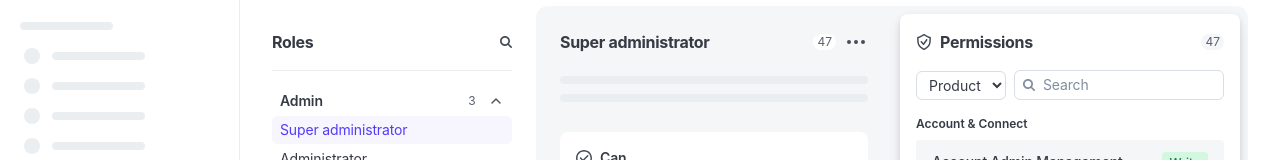
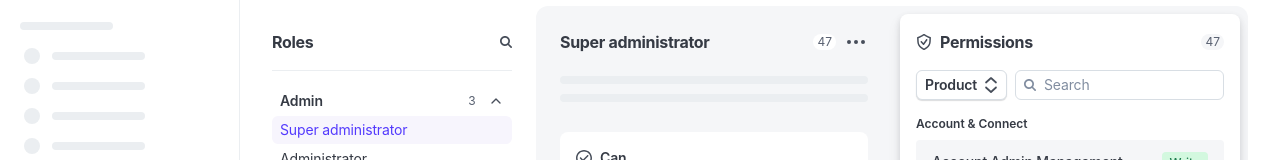
Before and after one commit to khoi-stripe/uvp, a Next.js app: page / in a window 1280 px wide. Shown: the part 188-348 px from the top of the page. Built offline with nearby package versions, Linux system fonts and the light colour scheme.

Commit message:
Use arrowUpDown icon in selector, match Figma design
Committed-By-Agent: cursor

```diff
--- a/src/app/page.tsx
+++ b/src/app/page.tsx
@@ -35,6 +35,15 @@ function ShieldCheckIcon() {
     <svg width="16" height="16" viewBox="0 0 16 16" fill="none" xmlns="http://www.w3.org/2000/svg">
       <path d="M11.358 6.18917C11.6005 5.85338 11.5249 5.38456 11.1891 5.14205C10.8533 4.89953 10.3845 4.97514 10.142 5.31094L7.43596 9.05776L5.80748 7.24833C5.53038 6.94045 5.05617 6.91549 4.74828 7.19258C4.4404 7.46968 4.41544 7.9439 4.69254 8.25178L6.94254 10.7518C7.09418 10.9203 7.31388 11.0111 7.54024 10.999C7.76659 10.9868 7.9753 10.8729 8.10802 10.6892L11.358 6.18917Z" fill="#474E5A"/>
       <path fillRule="evenodd" clipRule="evenodd" d="M4.82822 14.2188L7.08401 15.7227C7.35528 15.9035 7.67401 16 8.00003 16C8.32606 16 8.64479 15.9035 8.91606 15.7227L11.1718 14.2188C13.267 12.822 14.5822 10.5203 14.7219 8.00617L14.9707 3.52775C14.9866 3.24115 14.7588 2.9985 14.4766 2.94568C12.7465 2.62173 9.96846 0.936793 8.91934 0.271047C8.64407 0.096362 8.32606 0 8.00003 0C7.67401 0 7.356 0.0963626 7.08072 0.271048C6.03161 0.936798 3.25355 2.62174 1.52342 2.94568C1.24128 2.99851 1.01343 3.24115 1.02935 3.52775L1.27815 8.00617C1.41783 10.5203 2.73308 12.822 4.82822 14.2188ZM2.77584 7.92296L2.57044 4.22569C3.47509 3.94652 4.43732 3.49215 5.25264 3.06572C6.34631 2.49371 7.34214 1.88169 7.88443 1.53756C7.92989 1.50871 7.97084 1.5 8.00003 1.5C8.02923 1.5 8.07017 1.50871 8.11564 1.53756C8.65793 1.88169 9.65376 2.4937 10.7474 3.06571C11.5628 3.49215 12.525 3.94651 13.4296 4.22569L13.2242 7.92296C13.1107 9.96573 12.0421 11.8359 10.3398 12.9707L8.084 14.4746C8.05914 14.4912 8.02992 14.5 8.00003 14.5C7.97015 14.5 7.94093 14.4912 7.91606 14.4746L5.66027 12.9707C3.95797 11.8359 2.88933 9.96573 2.77584 7.92296Z" fill="#474E5A"/>
+    </svg>
+  );
+}
+
+function ArrowUpDownIcon() {
+  return (
+    <svg width="16" height="16" viewBox="0 0 16 16" fill="none" xmlns="http://www.w3.org/2000/svg">
+      <path fillRule="evenodd" clipRule="evenodd" d="M2.34975 9.91465C2.67304 9.55546 3.22629 9.52634 3.58548 9.84962L8.00003 13.8228L12.4149 9.84961C12.7741 9.52634 13.3273 9.55547 13.6506 9.91467C13.9739 10.2739 13.9448 10.8271 13.5856 11.1504L8.58534 15.6504C8.41896 15.8001 8.20949 15.875 8.00003 15.875C7.79054 15.875 7.58105 15.8001 7.41466 15.6504L2.41478 11.1504C2.05559 10.8271 2.02647 10.2738 2.34975 9.91465Z" fill="#474E5A"/>
+      <path fillRule="evenodd" clipRule="evenodd" d="M7.41466 0.349625C7.58105 0.199871 7.79054 0.124995 8.00003 0.125C8.20949 0.125005 8.41896 0.199873 8.58534 0.349605L13.5856 4.84961C13.9448 5.17287 13.9739 5.72613 13.6506 6.08533C13.3273 6.44453 12.7741 6.47366 12.4149 6.15039L8.00003 2.17719L3.58548 6.15038C3.22629 6.47366 2.67304 6.44454 2.34975 6.08535C2.02647 5.72616 2.05559 5.17291 2.41478 4.84962L7.41466 0.349625Z" fill="#474E5A"/>
     </svg>
   );
 }
@@ -330,17 +339,24 @@ export default function RolesPermissionsPage() {
             </div>
 
             {/* Controls */}
-            <div className="flex items-center gap-2">
+            <div className="flex items-end gap-2">
+              {/* Group by selector */}
+              <div className="relative">
                 <select
                   value={groupBy}
                   onChange={(e) => setGroupBy(e.target.value as GroupByOption)}
-                className="text-[14px] border border-[#D8DEE4] rounded-md px-2 py-1 bg-white text-[#353A44] focus:outline-none"
+                  className="appearance-none text-[14px] font-semibold leading-5 tracking-[-0.15px] border border-[#D8DEE4] rounded-md pl-2 pr-7 py-1 min-h-[28px] bg-white text-[#353A44] focus:outline-none focus:border-[#635BFF] cursor-pointer shadow-[0_1px_1px_rgba(33,37,44,0.16)]"
                 >
                   <option value="productCategory">Product</option>
                   <option value="taskCategory">Task</option>
                   <option value="actionType">Action</option>
                 </select>
-              <div className="flex-1 flex items-center gap-2 border border-[#D8DEE4] rounded-md px-2 py-1">
+                <div className="absolute right-2 top-1/2 -translate-y-1/2 pointer-events-none">
+                  <ArrowUpDownIcon />
+                </div>
+              </div>
+              {/* Search field */}
+              <div className="flex-1 flex items-center gap-2 border border-[#D8DEE4] rounded-md px-2 py-1 min-h-[28px] bg-white">
                 <SearchIcon className="text-[#818DA0]" />
                 <span className="text-[14px] text-[#818DA0] leading-5 tracking-[-0.15px]">Search</span>
               </div>
```
Lines whose indentation alone changed are shown as unchanged.
